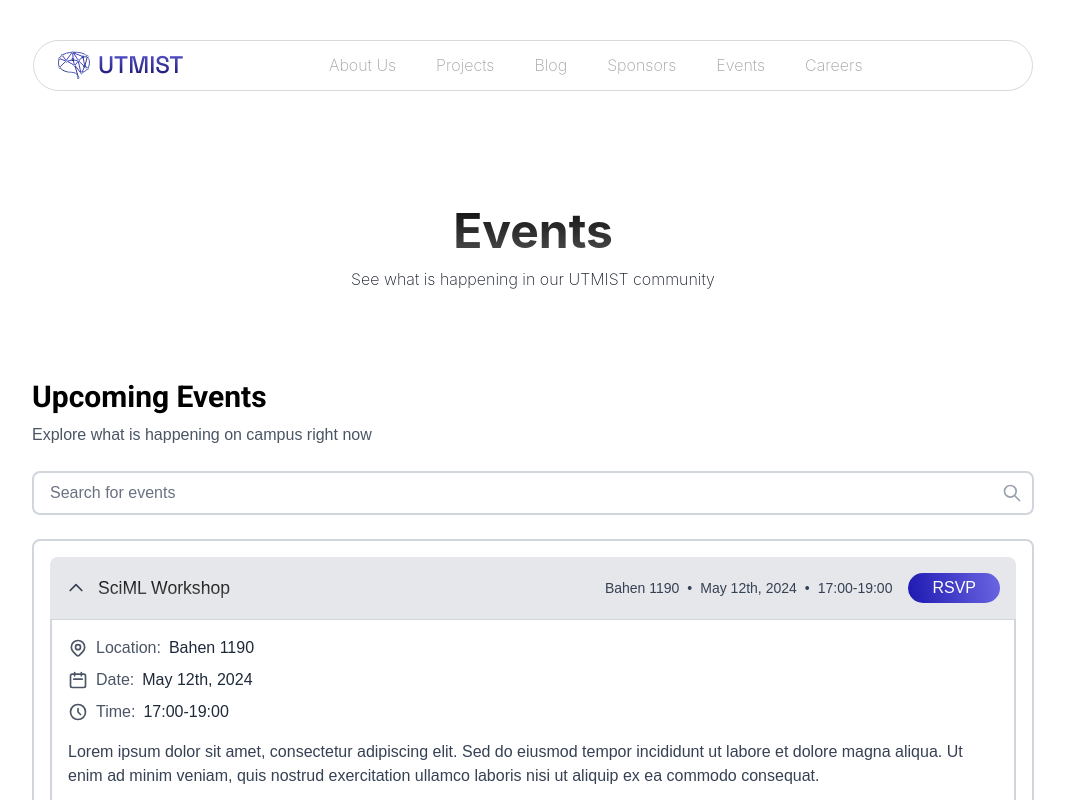
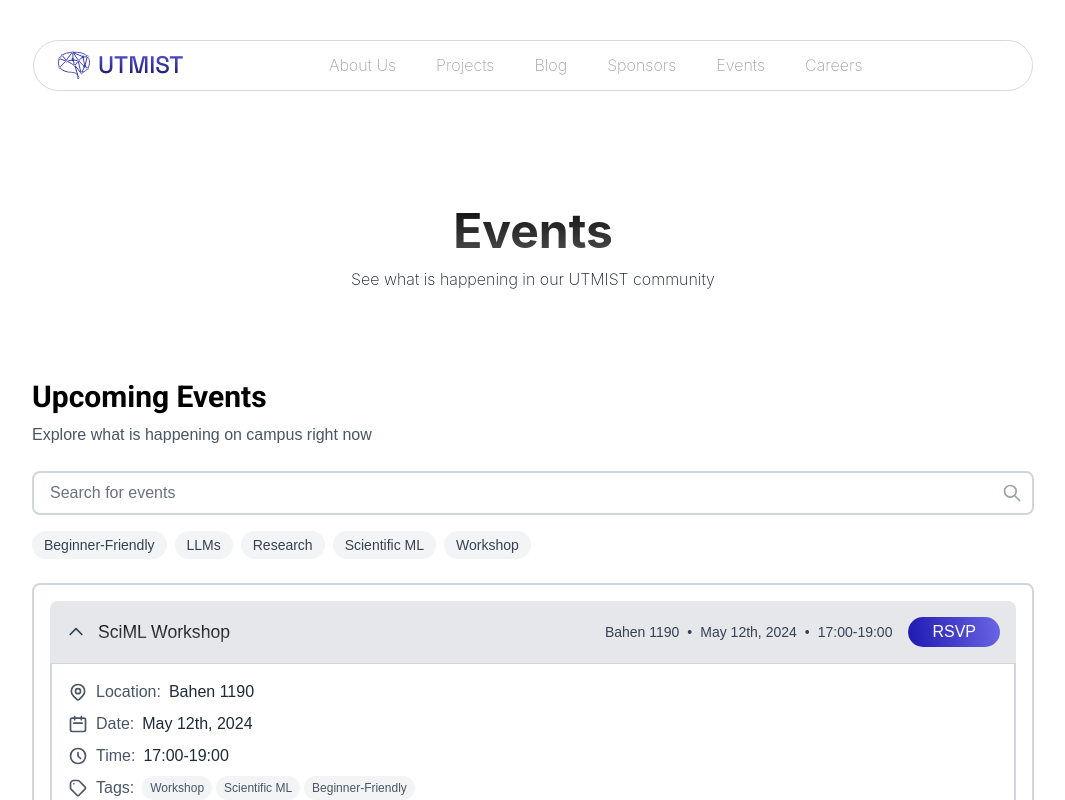
Before and after one commit to UTMIST/UTMIST, a Next.js app in the folder client/: page /events in a window 1280 px wide. Both pictures are taken after a click on the element "SciML Workshop". Shown: the top 800 px of the page, without its empty margins (107-1172 px from the left). Built offline with nearby package versions, Linux system fonts and the light colour scheme.

Commit message:
Add tags to search

```diff
--- a/client/src/app/events/events/event-item.tsx
+++ b/client/src/app/events/events/event-item.tsx
@@ -9,6 +9,16 @@ interface Event {
   time: string;
   description?: string;  // Optional description field
   date?: string;        // Optional date field
+  tags: string[];
+}
+
+// Tag component for consistent styling
+function Tag({ text }: { text: string }) {
+  return (
+    <span className="inline-block bg-gray-100 text-gray-600 text-xs px-2 py-1 rounded-full">
+      {text}
+    </span>
+  );
 }
 
 export function EventItem({ event }: { event: Event }) {
@@ -25,7 +35,7 @@ export function EventItem({ event }: { event: Event }) {
       <div
         className="p-4 flex items-center justify-between cursor-pointer hover:bg-gray-300 transition-colors"
       >
-        {/* Left side: Arrow icon + Title - clicking this part expands */}
+        {/* Left side: Arrow icon + Title */}
         <div
           className="flex items-center space-x-3 flex-grow"
           onClick={() => setIsExpanded(!isExpanded)}
@@ -70,8 +80,6 @@ export function EventItem({ event }: { event: Event }) {
       {isExpanded && (
         <div className="p-4 bg-white border-t border-gray-300 border-2 border-gray-200 rounded-b-lg">
           <div className="grid grid-cols-[auto,1fr] gap-4">
-            {/* Left column: Icons with details
-                - space-y-2: vertical spacing between items */}
             <div className="space-y-2">
               {/* Location detail with icon */}
               <div className="flex items-center space-x-2">
@@ -110,7 +118,7 @@ export function EventItem({ event }: { event: Event }) {
                   />
                 </svg>
                 <span className="text-gray-600 font-medium">Date:</span>
-                <span className="text-gray-800">{event.date || 'TBD'}</span>
+                <span className="text-gray-800">{event.date}</span>
               </div>
 
               {/* Time detail with icon */}
@@ -132,16 +140,35 @@ export function EventItem({ event }: { event: Event }) {
                 <span className="text-gray-600 font-medium">Time:</span>
                 <span className="text-gray-800">{event.time}</span>
               </div>
+
+              {/* Tags */}
+              <div className="flex items-center space-x-2">
+                <svg
+                  className="w-5 h-5 text-gray-600"
+                  fill="none"
+                  stroke="currentColor"
+                  viewBox="0 0 24 24"
+                >
+                  <path
+                    strokeLinecap="round"
+                    strokeLinejoin="round"
+                    strokeWidth="2"
+                    d="M7 7h.01M7 3h5c.512 0 1.024.195 1.414.586l7 7a2 2 0 010 2.828l-7 7a2 2 0 01-2.828 0l-7-7A1.994 1.994 0 013 12V7a4 4 0 014-4z"
+                  />
+                </svg>
+                <span className="text-gray-600 font-medium">Tags:</span>
+                <div className="flex flex-wrap gap-1">
+                  {event.tags.map((tag, index) => (
+                    <Tag key={index} text={tag} />
+                  ))}
+                </div>
+              </div>
             </div>
 
-            {/* Right column: Description and RSVP button
-                - space-y-4: vertical spacing between items */}
             <div className="space-y-4">
-              {/* Description */}
               <p className="text-gray-700">
                 {event.description || 'More details coming soon...'}
               </p>
-              {/* RSVP button */}
               <button className="rsvp-button">
                 RSVP
               </button>
--- a/client/src/app/events/page.tsx
+++ b/client/src/app/events/page.tsx
@@ -5,6 +5,7 @@ import { EventItem } from "./events/event-item";
 
 export default function EventsPage() {
     const [searchQuery, setSearchQuery] = useState('');
+    const [selectedTags, setSelectedTags] = useState<string[]>([]);
 
     const events = [
         {
@@ -13,7 +14,8 @@ export default function EventsPage() {
           location: "Bahen 1190",
           date: "May 12th, 2024",
           time: "17:00-19:00",
-          description: "Lorem ipsum dolor sit amet, consectetur adipiscing elit. Sed do eiusmod tempor incididunt ut labore et dolore magna aliqua. Ut enim ad minim veniam, quis nostrud exercitation ullamco laboris nisi ut aliquip ex ea commodo consequat."
+          description: "Lorem ipsum dolor sit amet, consectetur adipiscing elit. Sed do eiusmod tempor incididunt ut labore et dolore magna aliqua. Ut enim ad minim veniam, quis nostrud exercitation ullamco laboris nisi ut aliquip ex ea commodo consequat.",
+          tags: ["Workshop", "Scientific ML", "Beginner-Friendly"]
         },
         {
           id: 2,
@@ -21,16 +23,36 @@ export default function EventsPage() {
           location: "Bahen 1200",
           date: "May 12th, 2024",
           time: "17:00-19:00",
-          description: "Lorem ipsum dolor sit amet, consectetur adipiscing elit. Sed do eiusmod tempor incididunt ut labore et dolore magna aliqua. Ut enim ad minim veniam, quis nostrud exercitation ullamco laboris nisi ut aliquip ex ea commodo consequat."
+          description: "Lorem ipsum dolor sit amet, consectetur adipiscing elit. Sed do eiusmod tempor incididunt ut labore et dolore magna aliqua. Ut enim ad minim veniam, quis nostrud exercitation ullamco laboris nisi ut aliquip ex ea commodo consequat.",
+          tags: ["Workshop", "Research", "LLMs"]
         }
     ];
 
-    // Filter events based on search query (title, location, description)
-    const filteredEvents = events.filter(event =>
+    // Get all unique tags
+    const allTags = Array.from(new Set(events.flatMap(event => event.tags))).sort();
+
+    // Toggle tag selection
+    const toggleTag = (tag: string) => {
+      setSelectedTags(prev =>
+        prev.includes(tag)
+          ? prev.filter(t => t !== tag)
+          : [...prev, tag]
+      );
+    };
+
+    // Filter events based on search query (title, location, description) and selected tags
+    const filteredEvents = events.filter(event => {
+      const matchesSearch =
         event.title.toLowerCase().includes(searchQuery.toLowerCase()) ||
         event.location.toLowerCase().includes(searchQuery.toLowerCase()) ||
-      event.description.toLowerCase().includes(searchQuery.toLowerCase())
-    );
+        event.description.toLowerCase().includes(searchQuery.toLowerCase());
+
+      const matchesTags =
+        selectedTags.length === 0 ||
+        selectedTags.every(tag => event.tags.includes(tag));
+
+      return matchesSearch && matchesTags;
+    });
 
     return <main>
               <div className="hero-section">
@@ -43,8 +65,10 @@ export default function EventsPage() {
       <h2 className="text-3xl mb-2 text-black tracking-[-3%]">Upcoming Events</h2>
       <p className="text-gray-600 mb-6">Explore what is happening on campus right now</p>
 
+      {/* Search and filter section */}
+      <div className="space-y-4 mb-6">
         {/* Search bar */}
-      <div className="relative mb-6">
+        <div className="relative">
           <input
             type="text"
             placeholder="Search for events"
@@ -65,6 +89,24 @@ export default function EventsPage() {
               d="M21 21l-6-6m2-5a7 7 0 11-14 0 7 7 0 0114 0z"
             />
           </svg>
+        </div>
+
+        {/* Tags filter */}
+        <div className="flex flex-wrap gap-2">
+          {allTags.map(tag => (
+            <button
+              key={tag}
+              onClick={() => toggleTag(tag)}
+              className={`px-3 py-1 rounded-full text-sm transition-colors ${
+                selectedTags.includes(tag)
+                  ? 'bg-[#372a5b] text-white'
+                  : 'bg-gray-100 text-gray-700 hover:bg-gray-200'
+              }`}
+            >
+              {tag}
+            </button>
+          ))}
+        </div>
       </div>
 
       <div className="text-black space-y-2">
```
Lines whose indentation alone changed are shown as unchanged.
